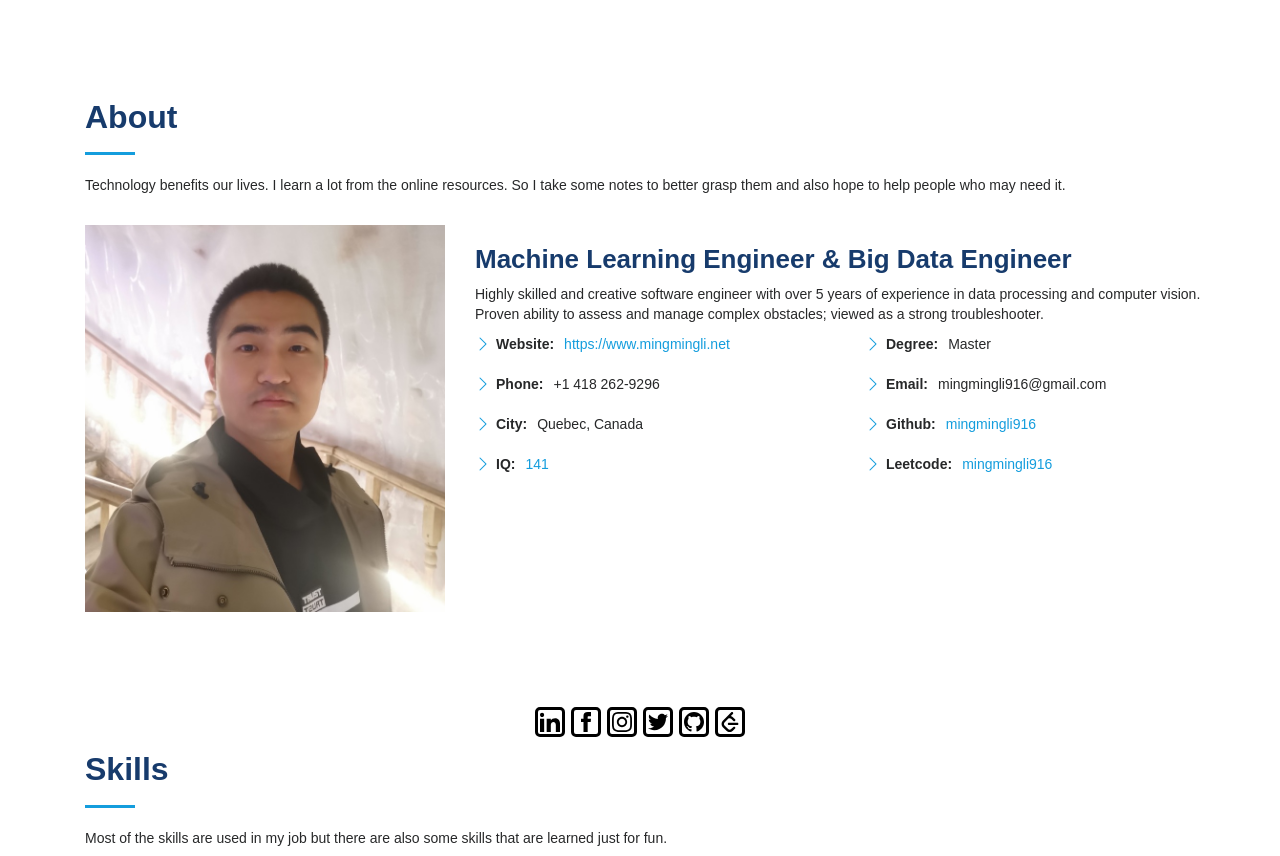
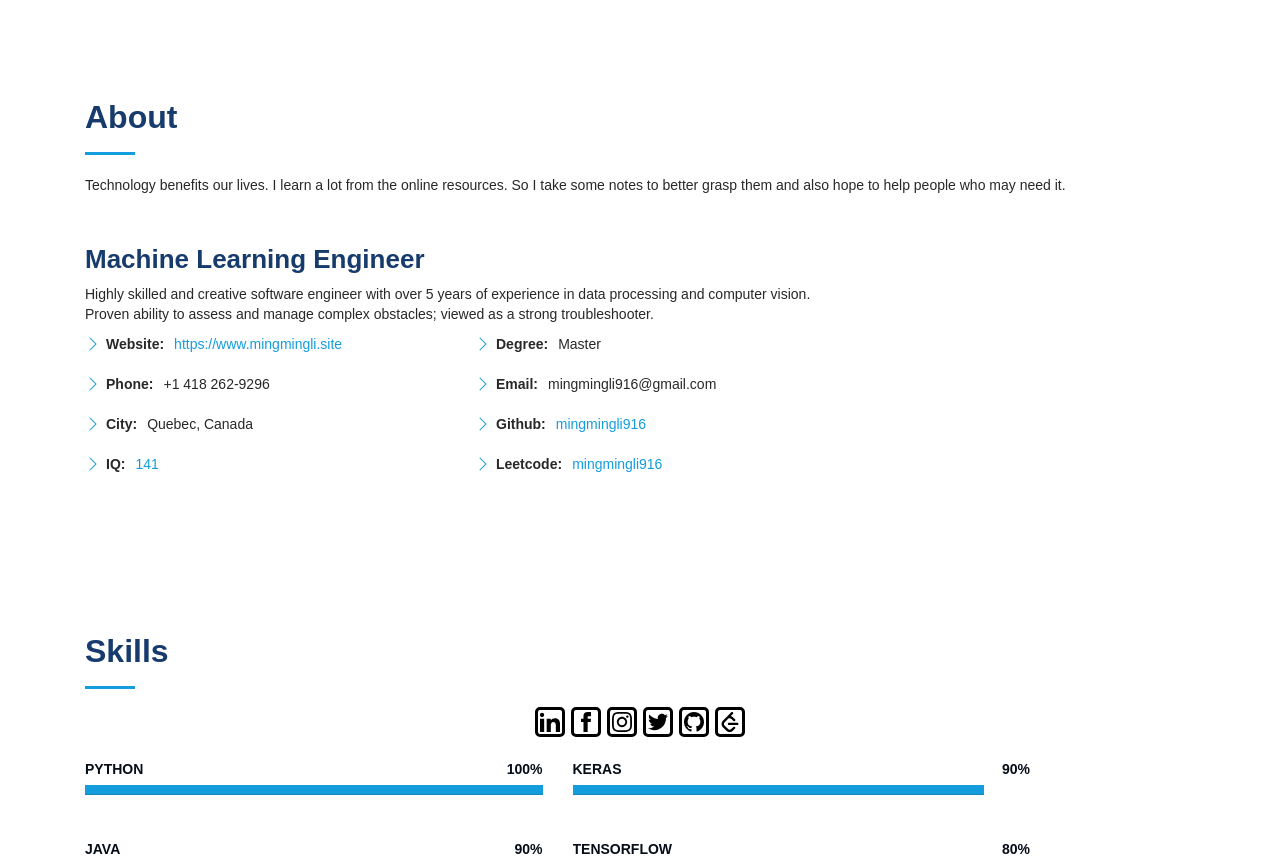
Before and after one commit to AikeAcheson/myblog, a Flask app: page /about in a window 1280 px wide. Shown: the part 52-908 px from the top of the page. Run offline with Flask 3, Linux system fonts and the light colour scheme; some libraries are stand-ins or nearby versions; some web fonts are replaced.

Commit message:
add about me

```diff
--- a/app/templates/about.html
+++ b/app/templates/about.html
@@ -44,11 +44,11 @@
             </div>
 
             <div class="row">
-                <div class="col-lg-4" data-aos="fade-right">
-                    <img src="{{ url_for('static', filename='me.jpeg') }}" class="img-fluid" alt="" style="width: 100%">
-                </div>
+{#                <div class="col-lg-4" data-aos="fade-right">#}
+{#                    <img src="{{ url_for('static', filename='me.jpeg') }}" class="img-fluid" alt="" style="width: 100%">#}
+{#                </div>#}
                 <div class="col-lg-8 pt-4 pt-lg-0 content" data-aos="fade-left">
-                    <h3>Machine Learning Engineer &amp Big Data Engineer</h3>
+                    <h3>Machine Learning Engineer</h3>
                     <p class="fst-italic">
                         Highly skilled and creative software engineer with over 5 years of experience in data processing
                         and computer vision.
@@ -61,7 +61,7 @@
                                 {#                                    <span>1 May 1995</span></li>#}
                                 <li><i class="bi bi-chevron-right"></i> <strong>Website:</strong>
                                     <span>
-                                        <a href="https://www.mingmingli.net">https://www.mingmingli.net</a>
+                                        <a href="https://www.mingmingli.siet">https://www.mingmingli.site</a>
                                     </span>
                                 </li>
                                 <li><i class="bi bi-chevron-right"></i> <strong>Phone:</strong>
```
Also changed, not shown: app/static/images/orui.png (added).
